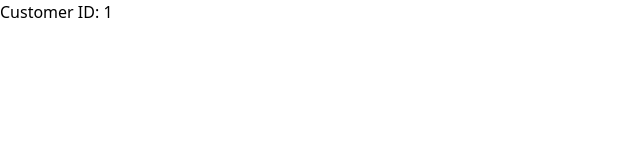
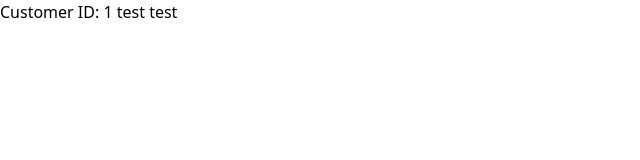
Before and after one commit to leumanuel12/firstnextapp, a Next.js app: page /customers/1 in a window 1280 px wide. Shown: the top 160 px of the page, without its empty margins (0-640 px from the left). Built offline with nearby package versions, Linux system fonts and the light colour scheme.

Commit message:
SSG getstaticprops with getstaticpaths with manual mock data

```diff
--- a/src/pages/customers/[customerid].tsx
+++ /dev/null
@@ -1,16 +0,0 @@
-import { NextPage } from "next";
-import { useRouter } from "next/router";
-
-const Customer: NextPage = () => {
-
-    const router = useRouter();
-    //console.log(router)
-
-    //{ parameter_path } from router.query
-    const { customerid } = router.query;
-
-
-    return <h2>Customer ID: {customerid}</h2>
-}
-
-export default Customer;
--- /dev/null
+++ b/src/pages/customers/[id].tsx
@@ -0,0 +1,43 @@
+import axios from "axios";
+import { GetStaticPaths, GetStaticProps, NextPage } from "next";
+import { useRouter } from "next/router";
+import type { Customer } from "./index";
+
+// (2) here we declare the type of "Props" equal to the type of "Customer"
+type Props = {
+    customer: Customer,
+}
+
+export const getStaticPaths: GetStaticPaths = () => {
+    //mock data
+    return {
+        paths: [
+            {
+                params: { id: '1' } //id should be a string, else will throw an error
+            }
+        ],
+        fallback: false,
+        //fallback is required in GetStaticPaths. fallback=false means that if the params=id is not in the paths array, the page will throw 404 page.
+    }
+  }
+
+export const getStaticProps: GetStaticProps = () => {
+
+    return {
+        props: {
+            customer: {
+                id: 1,
+                name: "test",
+                industry: "test"
+            },
+        }
+    }
+}
+
+// (1) simple way of using props. we also need to declare the type so we can have the set of property names when using the props.
+const Customer: NextPage<Props> = (props) => {
+
+    return <h2>Customer ID: {props.customer.id + ' ' + props.customer.name + ' ' + props.customer.industry}</h2>
+}
+
+export default Customer;
--- a/src/pages/customers/index.tsx
+++ b/src/pages/customers/index.tsx
@@ -3,7 +3,7 @@ import { useRouter } from "next/router";
 import axios from 'axios';
 
 
-type Customer = {
+export type Customer = {
     id: number,
     name: string,
     industry: string
```
